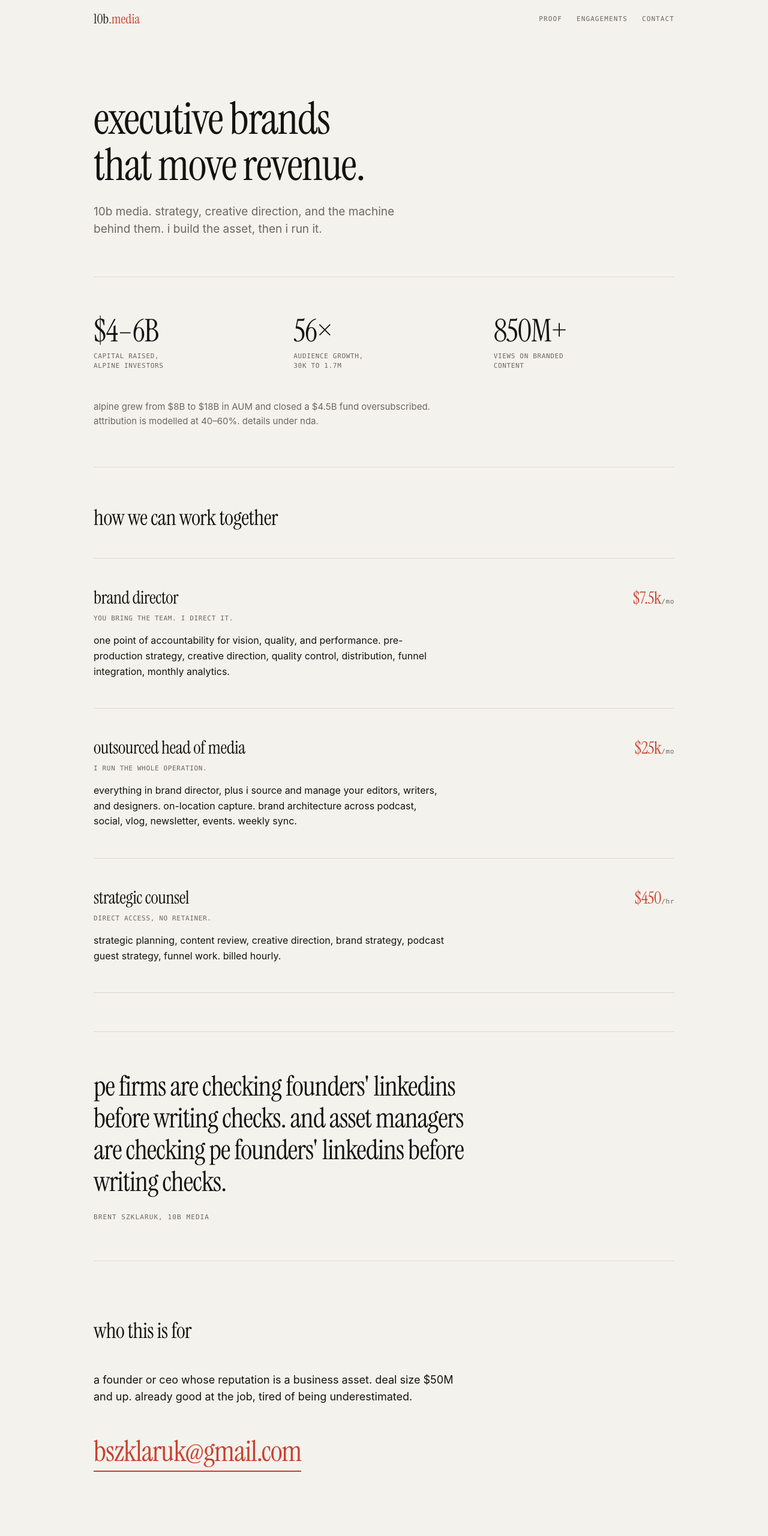
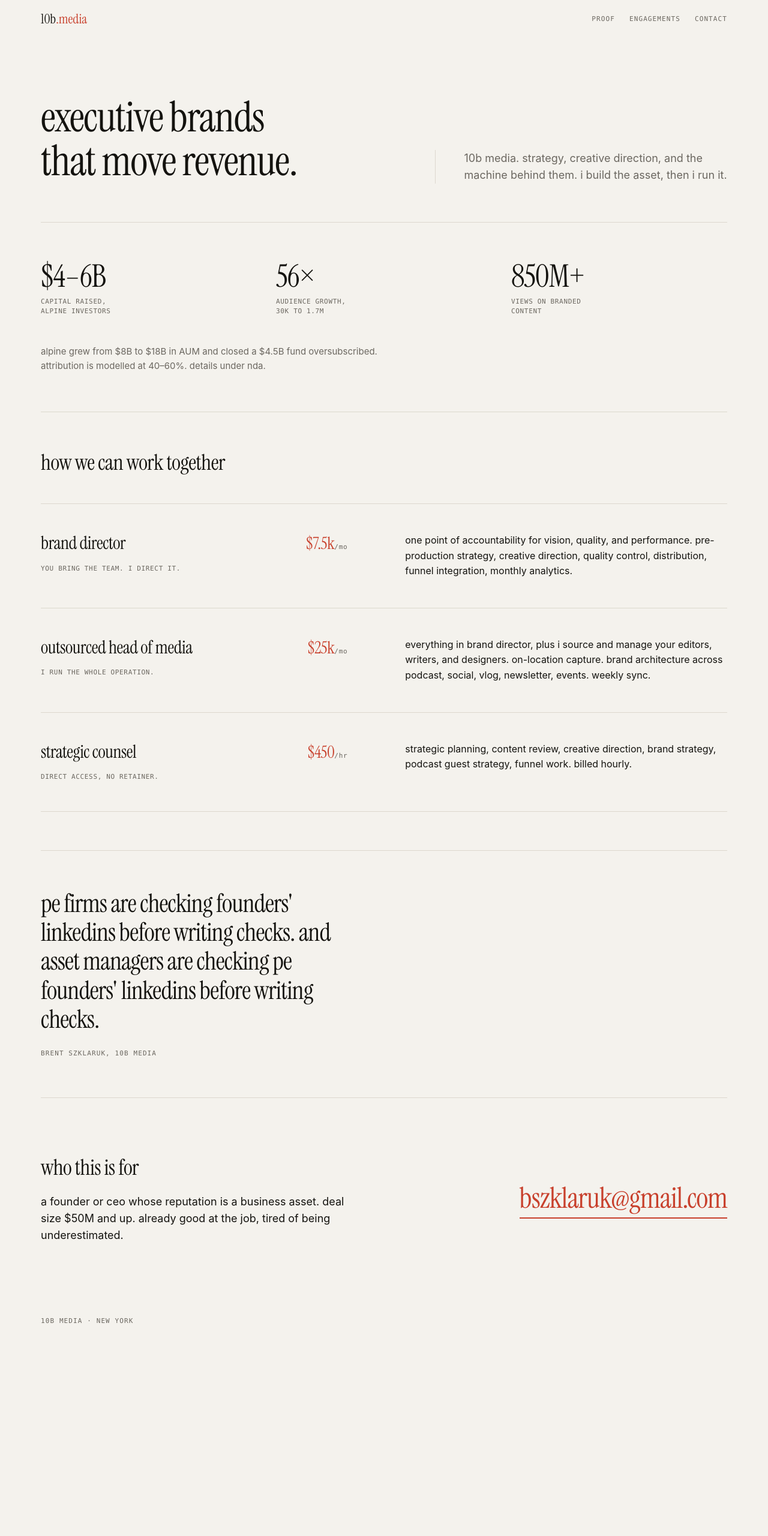
Before and after one commit to breezybrent/10b-media-site, a website: page public/index.html in a window 1280 px wide. Shown: the top 2560 px of the page at 60% size. After the commit the page ends 2259 px from the top, so only its background shows below. Drawn offline with Linux system fonts and the light colour scheme.

Commit message:
fix dead space: two-column editorial grid for tiers/hero/contact. 1240px container, 62ch measure. text unchanged

```diff
--- a/public/index.html
+++ b/public/index.html
@@ -58,41 +58,53 @@
 
     <ol class="tiers">
       <li>
+        <div class="tier-id">
           <div class="tier-head">
             <h3>brand director</h3>
             <p class="price">$7.5k<span>/mo</span></p>
           </div>
           <p class="tier-what">you bring the team. i direct it.</p>
+        </div>
+        <div class="tier-scope">
           <p class="tier-detail">
             one point of accountability for vision, quality, and performance.
             pre-production strategy, creative direction, quality control,
             distribution, funnel integration, monthly analytics.
           </p>
+        </div>
       </li>
 
       <li>
+        <div class="tier-id">
           <div class="tier-head">
             <h3>outsourced head of media</h3>
             <p class="price">$25k<span>/mo</span></p>
           </div>
           <p class="tier-what">i run the whole operation.</p>
+        </div>
+        <div class="tier-scope">
           <p class="tier-detail">
             everything in brand director, plus i source and manage your editors,
             writers, and designers. on-location capture. brand architecture across
             podcast, social, vlog, newsletter, events. weekly sync.
           </p>
+        </div>
       </li>
 
       <li>
+        <div class="tier-id">
           <div class="tier-head">
             <h3>strategic counsel</h3>
             <p class="price">$450<span>/hr</span></p>
           </div>
           <p class="tier-what">direct access, no retainer.</p>
+        </div>
+        <div class="tier-scope">
           <p class="tier-detail">
             strategic planning, content review, creative direction, brand strategy,
             podcast guest strategy, funnel work. billed hourly.
           </p>
+        </div>
       </li>
     </ol>
   </section>
--- a/public/styles.css
+++ b/public/styles.css
@@ -20,8 +20,9 @@
   --s6: 64px;
   --s7: 96px;
 
-  --page: 1080px;
-  --gutter: clamp(20px, 5vw, 56px);
+  --page: 1240px;
+  --gutter: clamp(20px, 4vw, 48px);
+  --measure: 62ch;
 }
 
 @media (prefers-color-scheme: dark) {
@@ -92,7 +93,12 @@ main,
 
 /* ---------- hero ---------- */
 
+/* Hero fills the measure instead of leaving the right half empty. */
 .hero {
+  display: grid;
+  grid-template-columns: minmax(0, 1.15fr) minmax(0, 1fr);
+  column-gap: var(--s7);
+  align-items: end;
   padding-block: var(--s7) var(--s6);
   border-bottom: 1px solid var(--rule);
 }
@@ -101,15 +107,17 @@ main,
   margin: 0;
   font-family: var(--serif);
   font-weight: 400;
-  font-size: clamp(40px, 7vw, 74px);
+  font-size: clamp(40px, 6vw, 70px);
   line-height: 1.04;
   letter-spacing: -0.02em;
 }
 
 .lede {
-  margin: var(--s3) 0 0;
-  max-width: 44ch;
-  font-size: 19px;
+  margin: 0;
+  padding-left: var(--s5);
+  border-left: 1px solid var(--rule);
+  max-width: var(--measure);
+  font-size: 18px;
   line-height: 1.55;
   color: var(--mute);
 }
@@ -165,7 +173,7 @@ main,
 
 .note {
   margin: var(--s5) 0 0;
-  max-width: 62ch;
+  max-width: var(--measure);
   font-size: 15px;
   line-height: 1.6;
   color: var(--mute);
@@ -180,9 +188,21 @@ main,
   border-top: 1px solid var(--rule);
 }
 
+/* Two-column editorial grid: identity + price left, scope right.
+   Fills the container so there's no dead half-column. */
 .tiers > li {
+  display: grid;
+  grid-template-columns: minmax(0, 1fr) minmax(0, 1.05fr);
+  column-gap: var(--s7);
+  align-items: start;
   padding-block: var(--s5);
   border-bottom: 1px solid var(--rule);
+}
+
+.tier-id {
+  grid-column: 1;
+  display: flex;
+  flex-direction: column;
 }
 
 /* Price sits in its own column so the three tiers compare at a glance. */
@@ -190,8 +210,7 @@ main,
   display: grid;
   grid-template-columns: minmax(0, 1fr) auto;
   align-items: baseline;
-  column-gap: var(--s5);
-  margin-bottom: var(--s1);
+  column-gap: var(--s4);
 }
 
 .tier-head h3 {
@@ -220,7 +239,7 @@ main,
 }
 
 .tier-what {
-  margin: var(--s1) 0 0;
+  margin: var(--s2) 0 0;
   font-family: var(--mono);
   font-size: 11px;
   letter-spacing: 0.06em;
@@ -228,9 +247,15 @@ main,
   color: var(--mute);
 }
 
+/* Scope column. */
+.tier-scope {
+  grid-column: 2;
+  min-width: 0;
+}
+
 .tier-detail {
-  margin: var(--s2) 0 0;
-  max-width: 58ch;
+  margin: 0;
+  max-width: var(--measure);
   font-size: 16px;
   line-height: 1.6;
   color: var(--ink);
@@ -238,13 +263,14 @@ main,
 
 /* ---------- quote ---------- */
 
+/* Quote spans the measure so the right half is used, not empty. */
 .quote blockquote { margin: 0; }
 
 .quote p {
   margin: 0;
-  max-width: 30ch;
+  max-width: 26ch;
   font-family: var(--serif);
-  font-size: clamp(26px, 4vw, 46px);
+  font-size: clamp(26px, 3.6vw, 42px);
   line-height: 1.15;
   letter-spacing: -0.02em;
 }
@@ -262,14 +288,31 @@ main,
 
 /* ---------- contact ---------- */
 
-.contact { padding-block: var(--s7); }
+.contact {
+  display: grid;
+  grid-template-columns: minmax(0, 1fr) minmax(0, 1fr);
+  column-gap: var(--s7);
+  align-items: start;
+  padding-block: var(--s7);
+}
+
+.contact > h2 { grid-column: 1; margin: 0 0 var(--s3); }
 
 .who {
-  margin: 0 0 var(--s5);
-  max-width: 56ch;
+  grid-column: 1;
+  margin: 0;
+  max-width: var(--measure);
   font-size: 18px;
   line-height: 1.55;
   color: var(--ink);
+}
+
+.contact .mail {
+  grid-column: 2;
+  grid-row: 1 / span 2;
+  justify-self: end;
+  align-self: center;
+  margin: 0;
 }
 
 .mail {
@@ -301,11 +344,45 @@ main,
 
 /* ---------- small screens ---------- */
 
+@media (max-width: 900px) {
+  /* Two-column tiers collapse to one before the measure gets too narrow. */
+  .tiers > li {
+    grid-template-columns: 1fr;
+    row-gap: var(--s3);
+  }
+  .tier-scope { grid-column: 1; }
+
+  .hero {
+    grid-template-columns: 1fr;
+    row-gap: var(--s4);
+    align-items: start;
+  }
+  .lede {
+    padding-left: 0;
+    padding-top: var(--s3);
+    border-left: 0;
+    border-top: 1px solid var(--rule);
+  }
+
+  .contact {
+    grid-template-columns: 1fr;
+    row-gap: var(--s5);
+  }
+  .contact .mail {
+    grid-column: 1;
+    grid-row: auto;
+    justify-self: start;
+  }
+}
+
 @media (max-width: 720px) {
   .stats { grid-template-columns: 1fr; gap: var(--s3); }
   .stats span { max-width: none; }
   .tier-head { grid-template-columns: 1fr; row-gap: var(--s1); }
   .quote p { max-width: none; }
+  .note,
+  .who,
+  .tier-detail { max-width: none; }
 }
 
 @media (max-width: 480px) {
```
Lines whose indentation alone changed are shown as unchanged.
